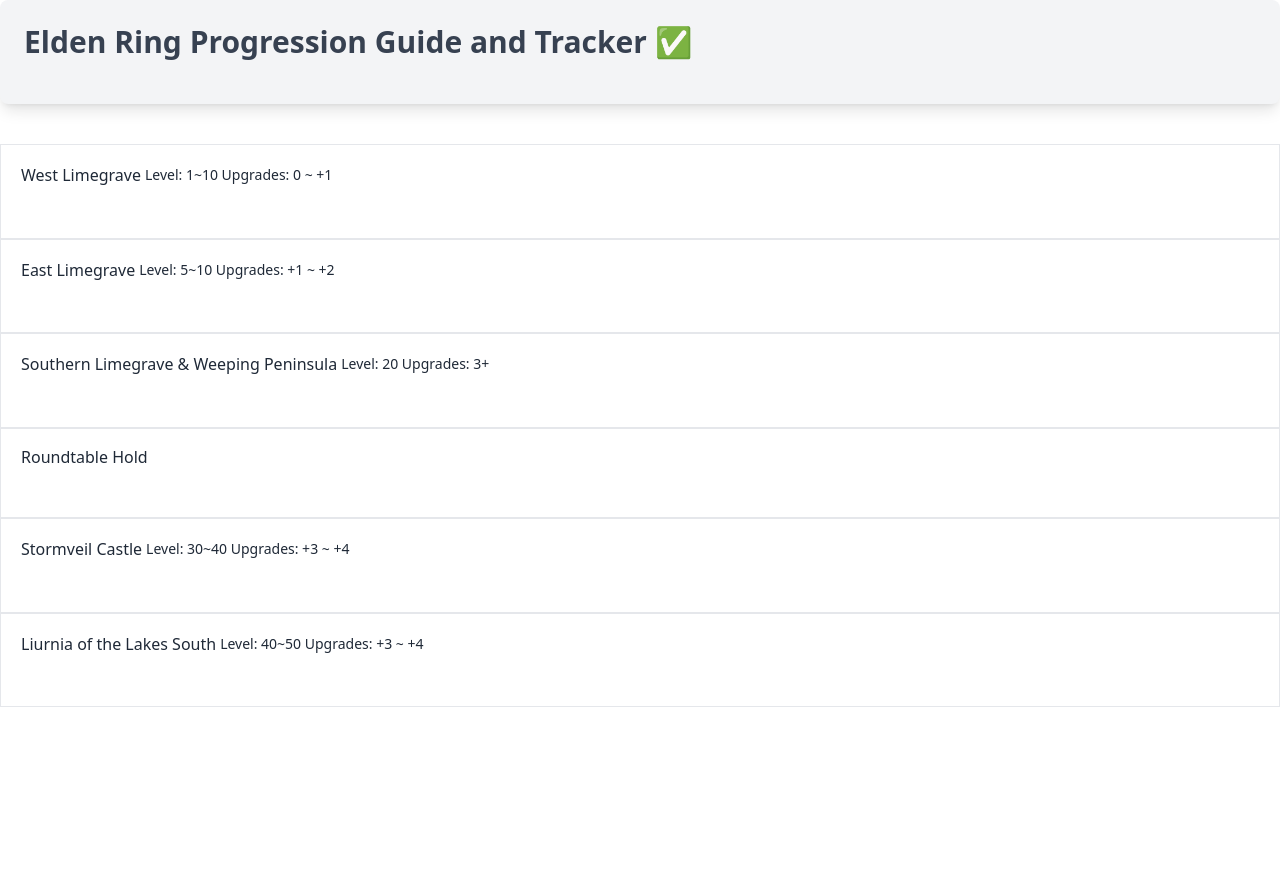
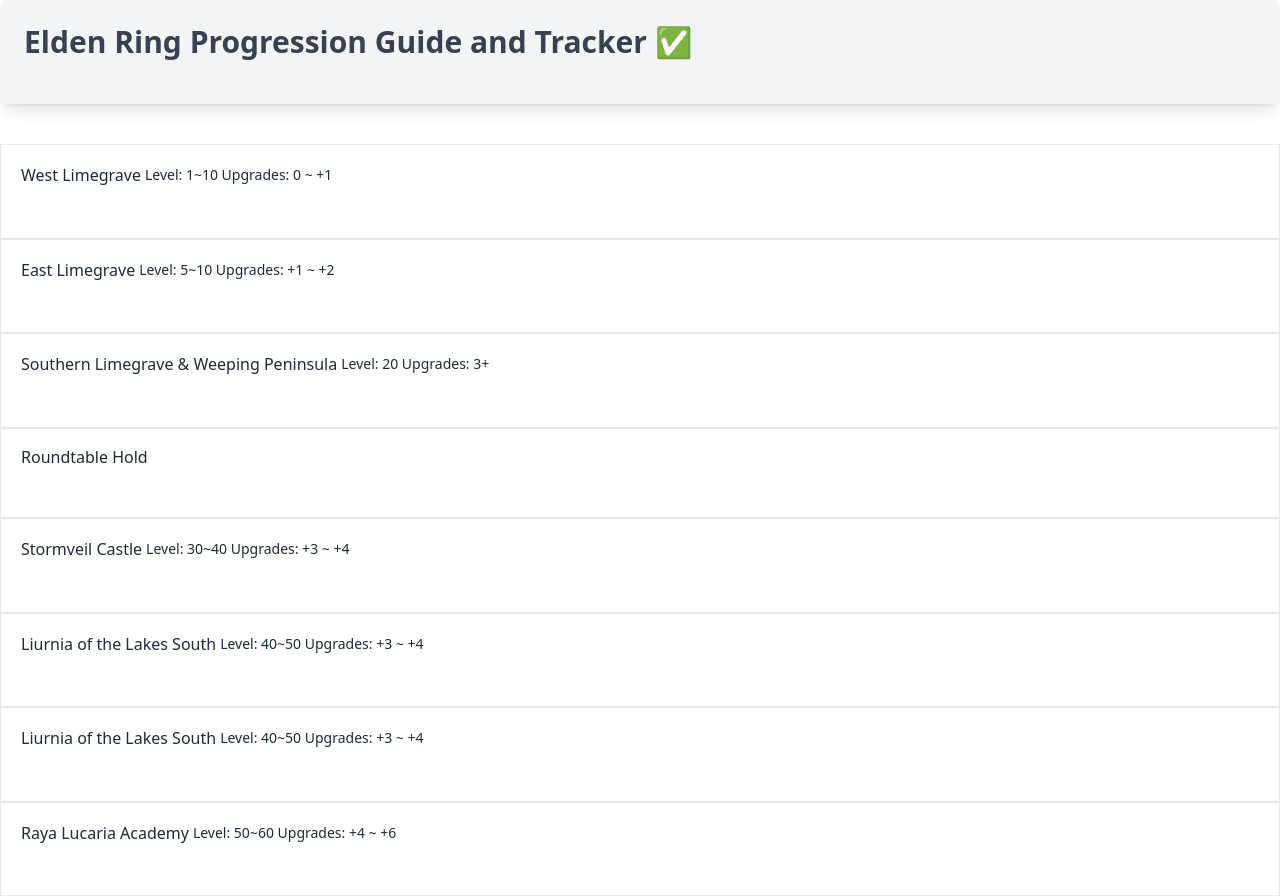
Before and after one commit to JacobMillner/elden-ring-progression, a Next.js app: page / in a window 1280 px wide. Before the commit the page ends 800 px from the top, so only its background shows below. Built offline with nearby package versions, Linux system fonts and the light colour scheme.

Commit message:
another batch of tasks

```diff
--- a/src/pageConfig/page/index.ts
+++ b/src/pageConfig/page/index.ts
@@ -87,4 +87,40 @@ export const progression: PageCategory[] = [
       'obtain-raya-lucaria-academy-key',
     ],
   },
+  {
+    title: 'Liurnia of the Lakes South',
+    subtitle: 'Level: 40~50 Upgrades: +3 ~ +4',
+    tasks: [
+      'talk-to-boc-the-seamster',
+      'meet-sorcerer-thops',
+      'obtain-academy-scroll',
+      'obtain-fire-monks-prayerbook',
+      'get-liurnia-map-fragments',
+      'get-cookbooks-and-ritual-pot',
+      'meet-patches-get-flask-upgrades',
+      'visit-rose-church',
+      'complete-malefactors-evergoal',
+      'loot-sacrificial-twig',
+      'obtain-raya-lucaria-academy-key',
+    ],
+  },
+  {
+    title: 'Raya Lucaria Academy',
+    subtitle: 'Level: 50~60 Upgrades: +4 ~ +6',
+    tasks: [
+      'acquire-academy-glintstone-key',
+      'obtain-gravity-well-sorcery',
+      'get-carian-knight-set',
+      'get-conspectus-scroll',
+      'get-olivinus-glintstone-crown-and-ritual-pot',
+      'defeat-red-wolf-of-radagon',
+      'access-secret-radagon-upstairs-area',
+      'get-key-golden-seed-glintstone-crown',
+      'expore-upper-rooftops',
+      'get-imbued-sword-key',
+      'defeat-moongrum-carian-knight',
+      'deal-with-iron-ball',
+      'defeat-rennala',
+    ],
+  },
 ];
--- a/src/pageConfig/tasks/index.ts
+++ b/src/pageConfig/tasks/index.ts
@@ -107,7 +107,7 @@ const taskHash: Map<string, Task> = new Map([
       id: 'get-wondrous',
       title: 'get the flask of wondrous physik',
       image:
-        'https://eldenring.wiki.fextralife.com/file/elden-ring/flask_of_wondrous_physick_tools_consumables_elden_ring_wiki_guide_200px.png',
+        'https://eldenring.wiki.fextralife.com/file/Elden-Ring/flask_of_wondrous_physick_tools_consumables_elden_ring_wiki_guide_200px.png',
       link: 'https://eldenring.wiki.fextralife.com/flask+of+wondrous+physick',
     },
   ],
@@ -346,8 +346,9 @@ const taskHash: Map<string, Task> = new Map([
     {
       id: 'dispel-fog-enter-gates',
       title: 'Use the Key to dispel the fog in front of the gates and enter',
-      image: '',
-      link: '',
+      image:
+        'https://eldenring.wiki.fextralife.com/file/Elden-Ring/stonesword_key-elden-ring-wiki-guide-200px.png',
+      link: 'https://eldenring.wiki.fextralife.com/Stormveil+Castle',
     },
   ],
   [
@@ -490,15 +491,170 @@ const taskHash: Map<string, Task> = new Map([
     },
   ],
   [
-    'visit-rose-church',
+    'complete-malefactors-evergoal',
     {
-      id: 'visit-rose-church',
+      id: 'complete-malefactors-evergoal',
       title: "Complete Malefactor's Evergaol",
       image:
         'https://eldenring.wiki.fextralife.com/file/Elden-Ring/malefactors_evergaol_locations_elden_ring_wiki_guide.jpg',
       link: "https://eldenring.wiki.fextralife.com/Malefactor's+Evergaol",
     },
   ],
+  [
+    'loot-sacrificial-twig',
+    {
+      id: 'loot-sacrificial-twig',
+      title: 'Loot Sacrificial Twig',
+      image:
+        'https://eldenring.wiki.fextralife.com/file/Elden-Ring/sacrificial_twig_talisman_elden_ring_wiki_guide_200px.png',
+      link: 'https://eldenring.wiki.fextralife.com/Sacrificial+Twig',
+    },
+  ],
+  [
+    'obtain-razya-lucaria-academy-key',
+    {
+      id: 'obtain-raya-lucaria-academy-key',
+      title: 'Obtain Raya Lucaria Academy Key',
+      image: '',
+      link: '',
+    },
+  ],
+  [
+    'acquire-academy-glintstone-key',
+    {
+      id: 'acquire-academy-glintstone-key',
+      title: 'Acquire the Academy Glintstone Key',
+      image:
+        'https://eldenring.wiki.fextralife.com/file/Elden-Ring/academy-glintstone-key_key-items-elden-ring-wiki-guide-200.png',
+      link: 'https://eldenring.wiki.fextralife.com/Academy+Glintstone+Key',
+    },
+  ],
+  [
+    'obtain-gravity-well-sorcery',
+    {
+      id: 'obtain-gravity-well-sorcery',
+      title: 'Obtain Gravity Well Sorcery',
+      image:
+        'https://eldenring.wiki.fextralife.com/file/Elden-Ring/gravity_well_sorcery_elden_ring_wiki_guide_200px.png',
+      link: 'https://eldenring.wiki.fextralife.com/Gravity+Well',
+    },
+  ],
+  [
+    'get-carian-knight-set',
+    {
+      id: 'get-carian-knight-set',
+      title: 'Get Carian Knight Set',
+      image:
+        'https://eldenring.wiki.fextralife.com/file/Elden-Ring/carian-knight-armor-set-elden-ring-wiki-guide.png',
+      link: 'https://eldenring.wiki.fextralife.com/Carian+Knight+Set',
+    },
+  ],
+  [
+    'get-conspectus-scroll',
+    {
+      id: 'get-conspectus-scroll',
+      title: 'Get Conspectus Scroll',
+      image: '',
+      link: 'https://eldenring.wiki.fextralife.com/Conspectus+Scroll',
+    },
+  ],
+  [
+    'get-olivinus-glintstone-crown-and-ritual-pot',
+    {
+      id: 'get-olivinus-glintstone-crown-and-ritual-pot',
+      title: 'Get Olivinus Glintstone Crown and Ritual Pot',
+      image:
+        'https://eldenring.wiki.fextralife.com/file/Elden-Ring/olivinus_glintstone_crown_elden_ring_wiki_guide_200px.png',
+      link: 'https://eldenring.wiki.fextralife.com/Olivinus+Glintstone+Crown',
+    },
+  ],
+  [
+    'defeat-red-wolf-of-radagon',
+    {
+      id: 'defeat-red-wolf-of-radagon',
+      title: 'Defeat Red Wolf of Radagon',
+      image:
+        'https://eldenring.wiki.fextralife.com/file/Elden-Ring/red-wolf-of-radagon.jpg',
+      link: 'https://eldenring.wiki.fextralife.com/Red+Wolf+of+Radagon',
+    },
+  ],
+  [
+    'access-secret-radagon-upstairs-area',
+    {
+      id: 'access-secret-radagon-upstairs-area',
+      title: 'Access Secret Radagon Upstairs Area',
+      image: '',
+      link: '',
+    },
+  ],
+  [
+    'get-key-golden-seed-glintstone-crown',
+    {
+      id: 'get-key-golden-seed-glintstone-crown',
+      title: 'Get Stonesword Key, Golden Seed and Karolos Glintstone Crown',
+      image:
+        'https://eldenring.wiki.fextralife.com/file/Elden-Ring/karolos_glintstone_crown_elden_ring_wiki_guide_200px.png',
+      link: 'https://eldenring.wiki.fextralife.com/Karolos+Glintstone+Crown',
+    },
+  ],
+  [
+    'expore-upper-rooftops',
+    {
+      id: 'expore-upper-rooftops',
+      title: 'Explore Upper Rooftops',
+      image: '',
+      link: '',
+    },
+  ],
+  [
+    'get-imbued-sword-key',
+    {
+      id: 'get-imbued-sword-key',
+      title: 'Get Imbued Sword Key',
+      image:
+        'https://eldenring.wiki.fextralife.com/file/Elden-Ring/imbued-sword-key-elden-ring-wiki-guide.png',
+      link: 'https://eldenring.wiki.fextralife.com/Imbued+Sword+Key',
+    },
+  ],
+  [
+    'loot-scademy-glintstone-key',
+    {
+      id: 'loot-scademy-glintstone-key',
+      title: 'Loot Academy Glintstone Key',
+      image:
+        'https://eldenring.wiki.fextralife.com/file/Elden-Ring/academy-glintstone-key_key-items-elden-ring-wiki-guide-200.png',
+      link: 'https://eldenring.wiki.fextralife.com/Academy+Glintstone+Key',
+    },
+  ],
+  [
+    'defeat-moongrum-carian-knight',
+    {
+      id: 'defeat-moongrum-carian-knight',
+      title: 'Defeat Moongrum, Carian Knight',
+      image:
+        'https://eldenring.wiki.fextralife.com/file/Elden-Ring/moongrum-carian-knight-hostile-npc-enemy-elden-ring-wiki-guide.jpg',
+      link: 'https://eldenring.wiki.fextralife.com/Moongrum+Carian+Knight',
+    },
+  ],
+  [
+    'deal-with-iron-ball',
+    {
+      id: 'deal-with-iron-ball',
+      title: 'Deal with Iron Ball Trap',
+      image: '',
+      link: '',
+    },
+  ],
+  [
+    'defeat-rennala',
+    {
+      id: 'defeat-rennala',
+      title: 'Defeat Rennala, Queen of the Full Moon',
+      image:
+        'https://eldenring.wiki.fextralife.com/file/Elden-Ring/renala_bosses_elden_ring_wiki_guide_300px.jpg',
+      link: 'https://eldenring.wiki.fextralife.com/Rennala+Queen+of+the+Full+Moon',
+    },
+  ],
 ]);
 
 export default taskHash;
```
